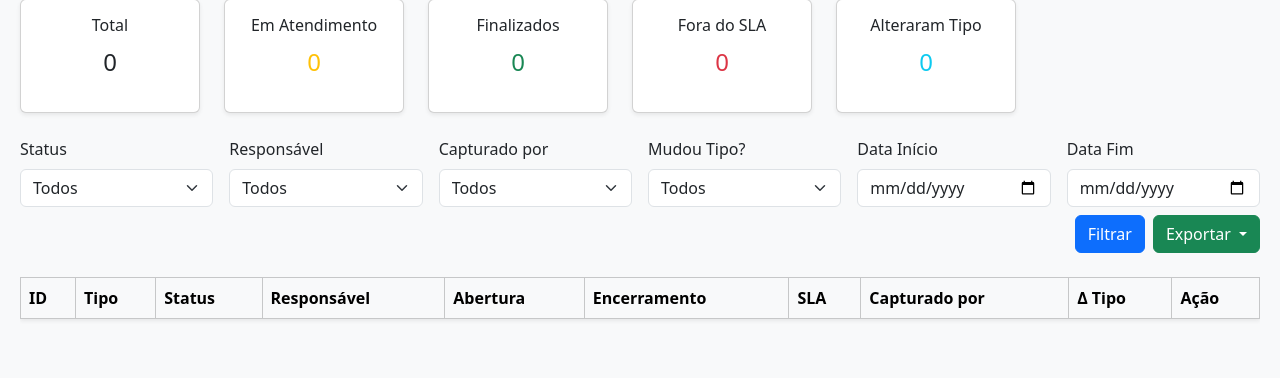
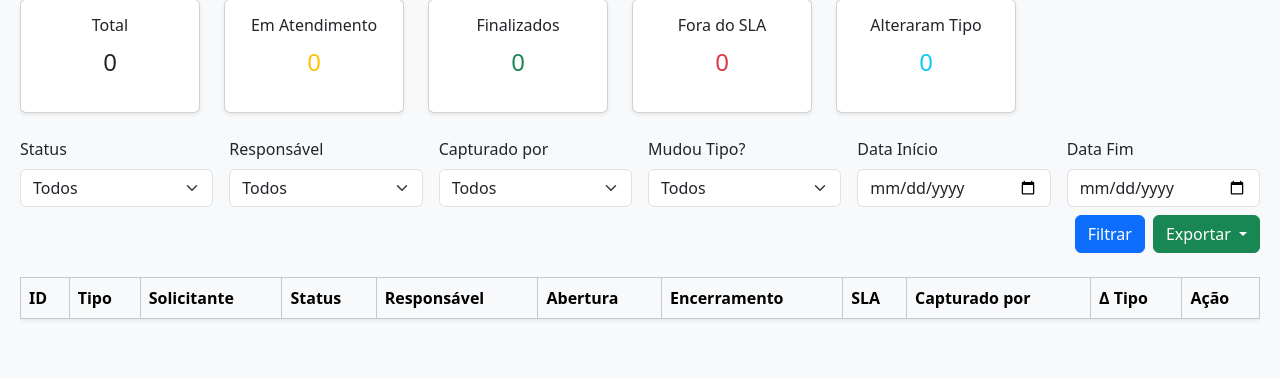
Before and after one commit to jflrealty/painel-chamados, a FastAPI app: page /painel in a window 1280 px wide. Shown: the part 137-515 px from the top of the page. Run offline with FastAPI, Linux system fonts and the light colour scheme; data that the repository does not hold is empty; some libraries are stand-ins or nearby versions.

Commit message:
Update painel.html

```diff
--- a/templates/painel.html
+++ b/templates/painel.html
@@ -118,7 +118,7 @@
     <table class="table table-bordered table-striped bg-white shadow-sm">
       <thead class="table-light">
         <tr>
-          <th>ID</th><th>Tipo</th><th>Status</th><th>Responsável</th>
+          <th>ID</th><th>Tipo</th><th>Solicitante</th><th>Status</th><th>Responsável</th>
           <th>Abertura</th><th>Encerramento</th>
           <th>SLA</th><th>Capturado por</th><th>Δ Tipo</th><th>Ação</th>
         </tr>
```
